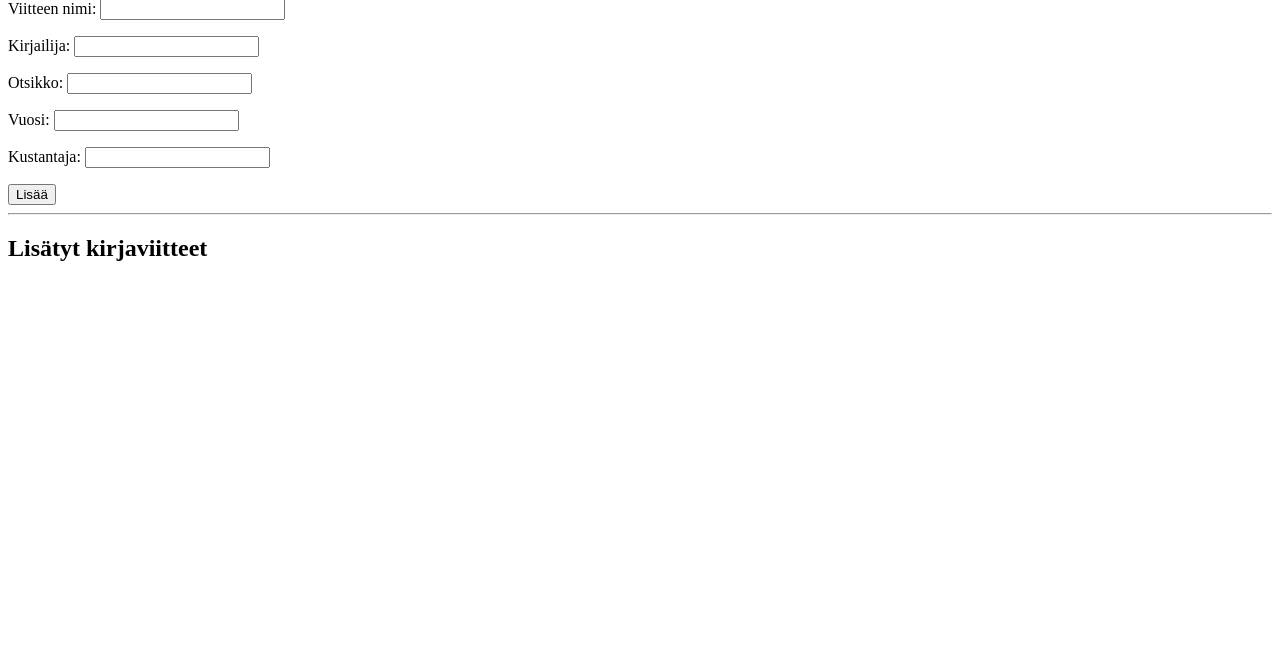
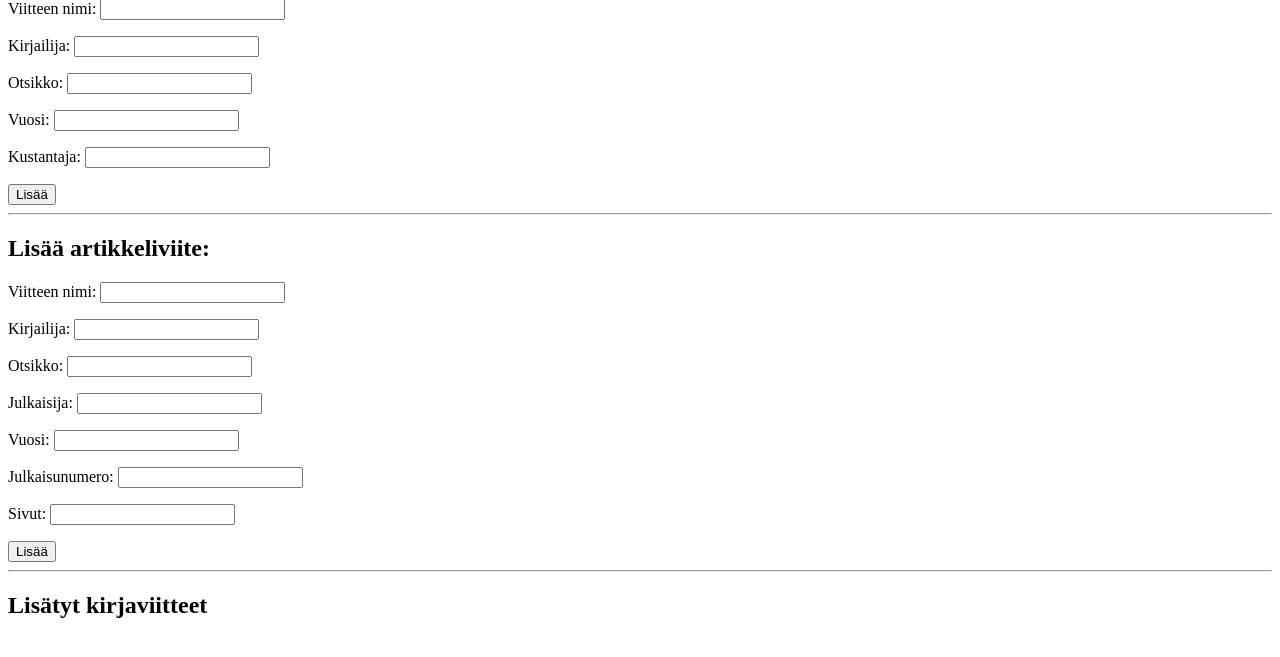
Before and after one commit to Yahimoh/Ohturyhma, a Flask app: template src/templates/index.html in a window 1280 px wide. Shown: the part 128-785 px from the top of the page. Run offline with Flask 3, Linux system fonts and the light colour scheme; the template is opened without the code that fills it, so the values that code supplies are empty.

Commit message:
Lisätty form artikkeliviitteelle

```diff
--- a/src/templates/index.html
+++ b/src/templates/index.html
@@ -6,7 +6,7 @@
 <body>
 <h1>Lähdeviitteet</h1>
 <h2>Lisää kirjaviite:</h2>
-<form action="/send" method="POST">
+<form action="/send_kirja" method="POST">
     <p>Viitteen nimi:
     <input type="text" name="viite"></p>
     <p>Kirjailija:
@@ -20,6 +20,26 @@
     <input type="submit" value="Lisää">
 </form>
 <hr>
+<h2>Lisää artikkeliviite:</h2>
+<form action="/send_artikkeli" method="POST">
+    <p>Viitteen nimi:
+        <input type="text" name="viite"></p>
+    <p>Kirjailija:
+        <input type="text" name="kirjailija"></p>
+    <p>Otsikko:
+        <input type="text" name="otsikko"></p>
+    <p>Julkaisija:
+        <input type="text" name="julkaisija"></p>
+    <p>Vuosi:
+        <input type="number" name="vuosi"></p>
+    <p>Julkaisunumero:
+        <input type="text" name="julkaisunumero"></p>
+    <p>Sivut:
+        <input type="text" name="sivut"></p>
+        <input type="submit" value="Lisää">
+
+</form>
+<hr>
 <h2>Lisätyt kirjaviitteet</h2>
     {% for viite in viitteet %}
     <div class="viite">{{ viite | safe }}</div>
```
